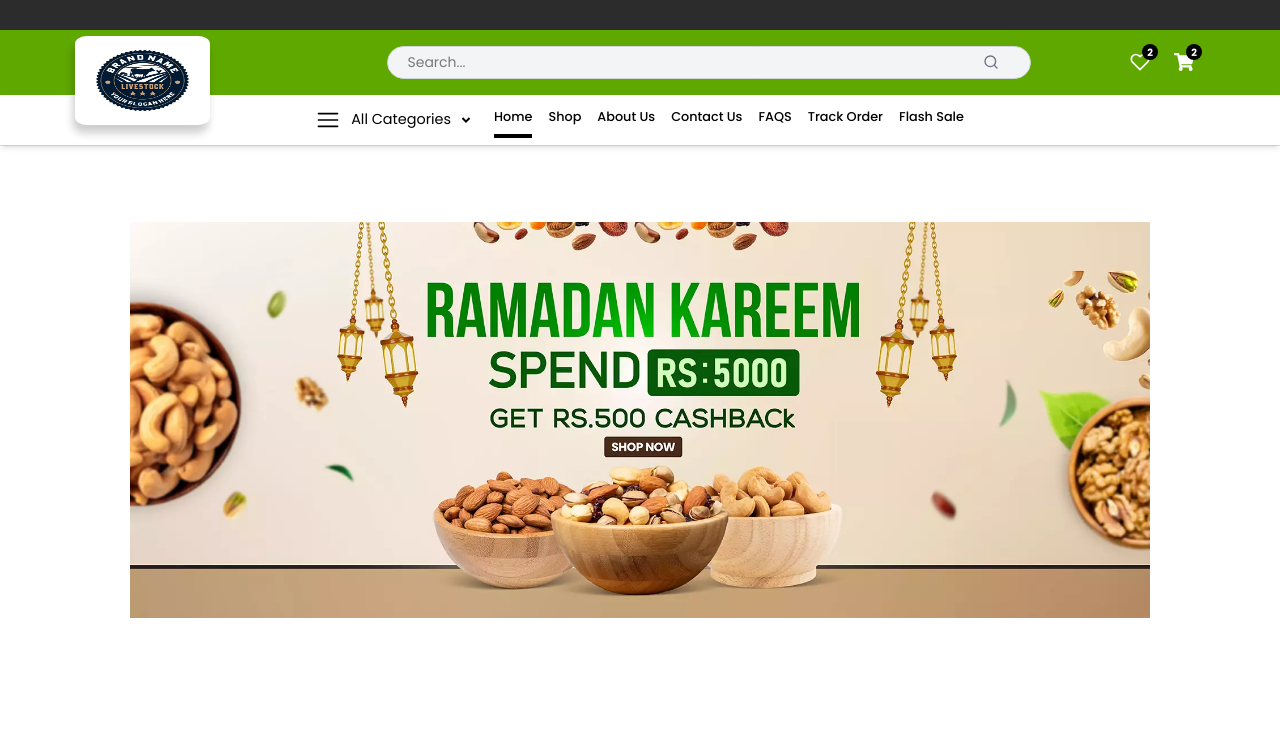
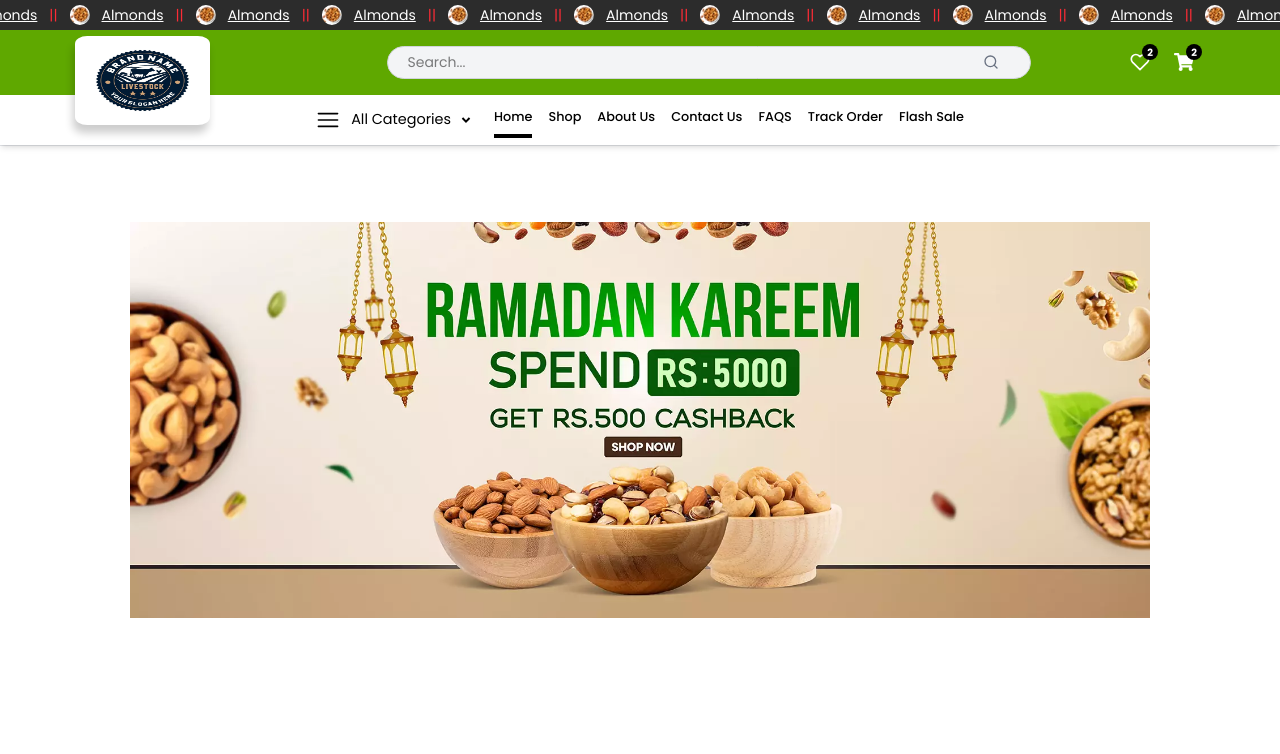
Before and after one commit to Khizar-Abbas-Developer/sadaat-pansaar-stor, a Next.js app: page / in a window 1280 px wide. Shown: the top 754 px of the page. Built offline with nearby package versions, Linux system fonts and the light colour scheme.

Commit message:
completed

```diff
--- a/components/Header/Header.jsx
+++ b/components/Header/Header.jsx
@@ -11,13 +11,14 @@ import { usePathname } from "next/navigation"; // Use this for server components
 import { FiHeart } from "react-icons/fi";
 import Link from "next/link";
 import SideBar from "./SideBar";
+import Marquee from "../Marquee/Marquee";
 
 const Header = () => {
   const pathname = usePathname(); // Get the current pathname
   return (
     <>
       <div className="fixed top-0 left-0 w-full z-50">
-        <div className="h-[29.5px] lg:bg-[rgb(44,44,44)] bg-[#5FA800]"></div>
+        <Marquee />
         <div className="singleHanded flex justify-between items-center lg:bg-[#5FA800] bg-white h-[73px] lg:h-[65px]">
           <Link
             href="/"
--- /dev/null
+++ b/components/Marquee/Marquee.css
@@ -0,0 +1,27 @@
+@keyframes marquee-scroll {
+  0% {
+    transform: translateX(0%);
+  }
+  100% {
+    transform: translateX(-50%);
+  }
+}
+
+.marquee-container {
+  overflow: hidden;
+  position: relative;
+  height: 30px;
+  display: flex;
+  align-items: center;
+}
+
+.marquee-content {
+  display: flex;
+  width: fit-content;
+  animation: marquee-scroll 50s linear infinite;
+}
+
+.marquee-group {
+  display: flex;
+  white-space: nowrap;
+}
--- /dev/null
+++ b/components/Marquee/Marquee.jsx
@@ -0,0 +1,33 @@
+import React from "react";
+import almondImage from "@/public/assets/Almonds.webp";
+import Image from "next/image";
+import "./Marquee.css";
+
+const Marquee = () => {
+  const content = [...Array(30)].map((_, index) => (
+    <div key={index} className="flex items-center gap-3 px-4">
+      <Image
+        src={almondImage}
+        alt="Almonds"
+        width={20}
+        height={20}
+        className="rounded-full"
+      />
+      <p className="text-sm underline text-white">Almonds</p>
+      <span className="text-red-500 text-sm"> || </span>
+    </div>
+  ));
+
+  return (
+    <div className="h-[29.5px] bg-[#5FA800] lg:bg-[rgb(44,44,44)] text-white">
+      <div className="marquee-container">
+        <div className="marquee-content">
+          <div className="marquee-group">{content}</div>
+          <div className="marquee-group">{content}</div>
+        </div>
+      </div>
+    </div>
+  );
+};
+
+export default Marquee;
```
Also changed, not shown: public/assets/Almonds.webp (added).
